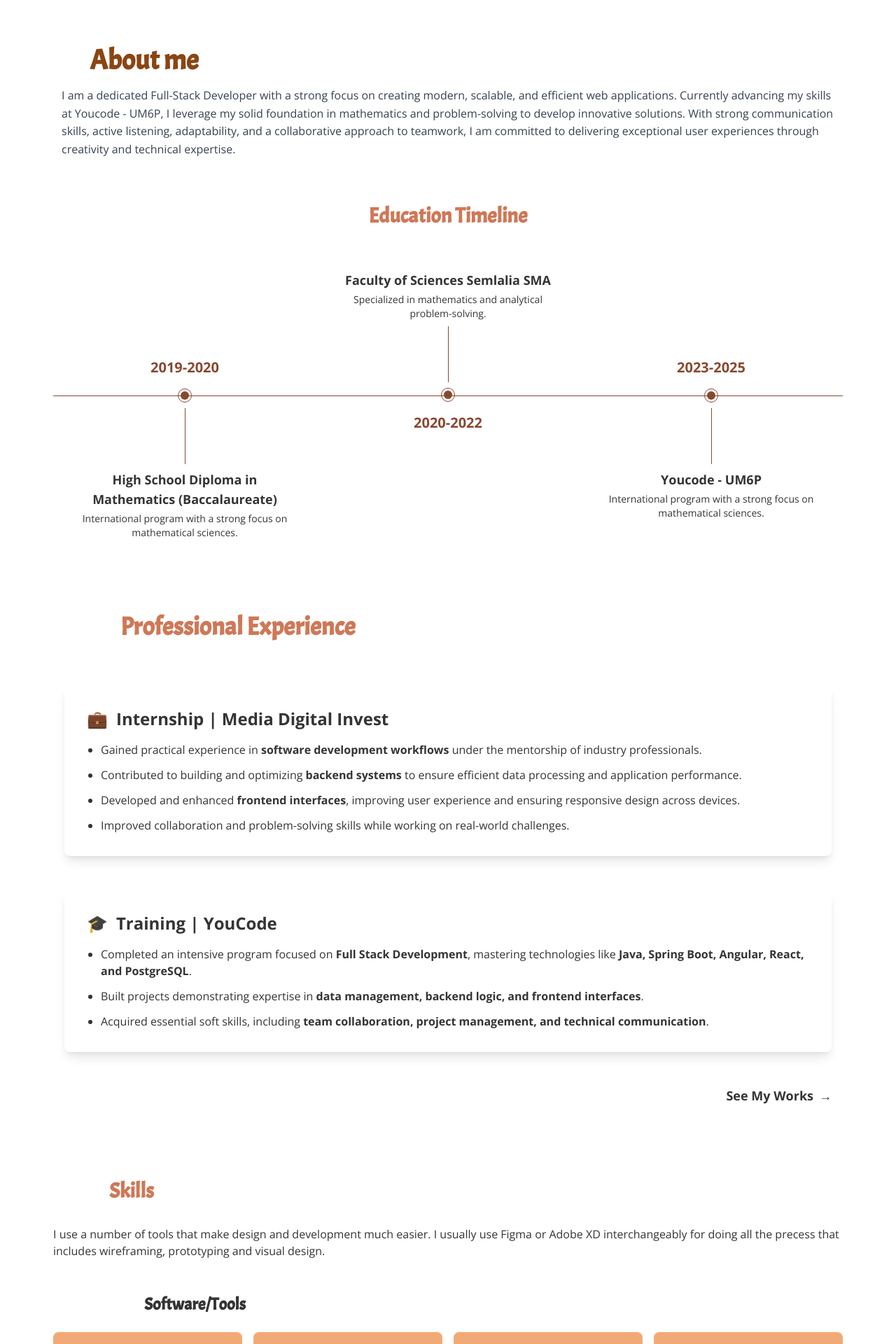
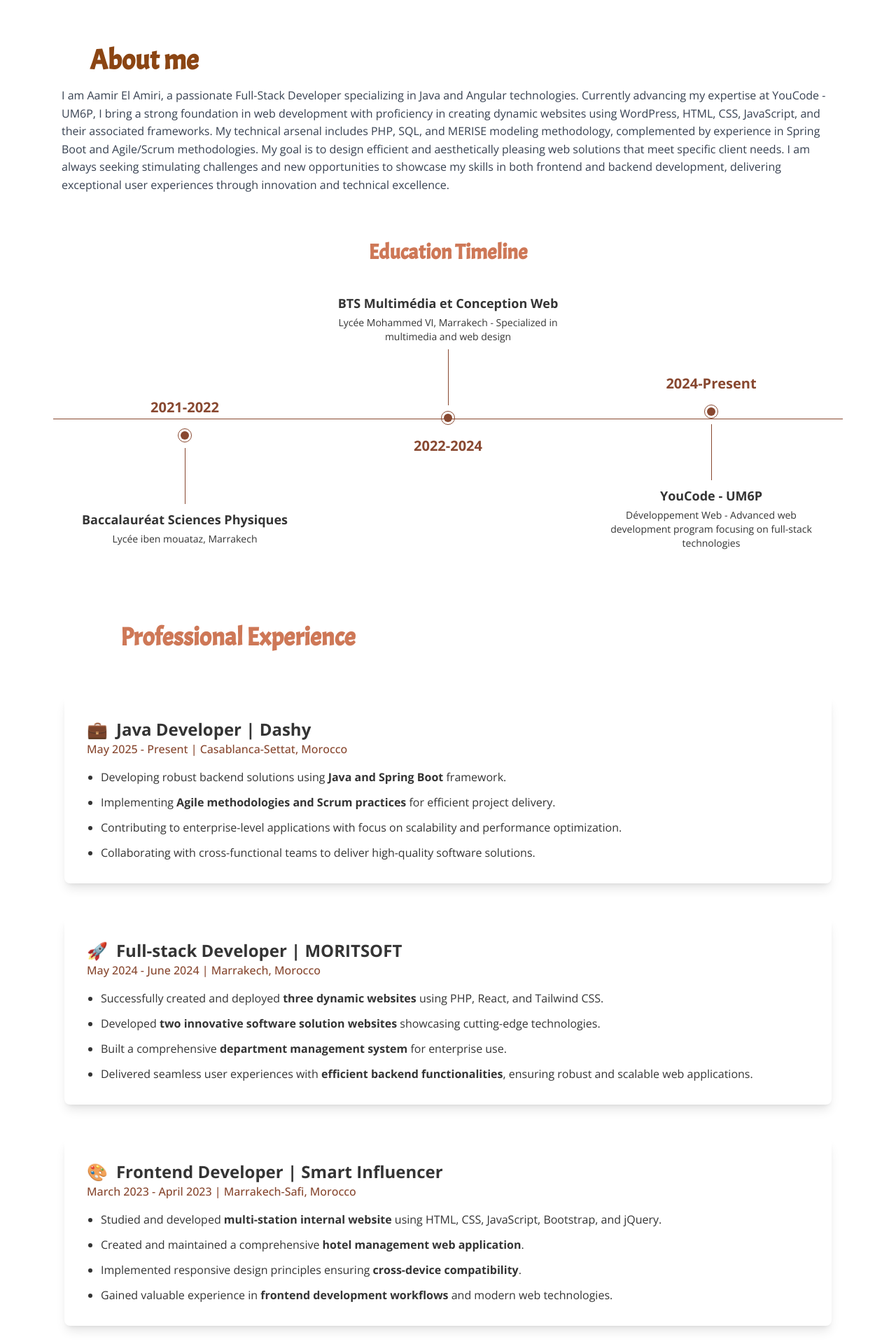
Before and after one commit to Mouadelhiloufi/MouadFolio, a React (Vite) app: page / in a window 1280 px wide. Shown: the part 440-2360 px from the top of the page at 70% size. Built offline with nearby package versions, Linux system fonts and the light colour scheme.

Commit message:
création initiale de la structure du portfolio personnel

```diff
--- a/index.html
+++ b/index.html
@@ -4,7 +4,7 @@
     <meta charset="UTF-8" />
     <meta http-equiv="X-UA-Compatible" content="IE=edge" />
     <meta name="viewport" content="width=device-width, initial-scale=1.0" />
-    <title>Bwissal</title>
+    <title>AamirElAmiri</title>
 
     <!-- Favicon -->
     <link rel="icon" type="image/png" href="/logo.png" />
--- a/index.js
+++ b/index.js
@@ -1,7 +1,6 @@
 import QRCode from 'qrcode';
-
-// Replace with your actual Vercel deployment URL after deploying
-const url = 'https://baaziz-wissal-portfolio.vercel.app';
+//url netlify
+const url = '';
 
 QRCode.toFile('qr-code.png', url, {
   color: {
--- a/src/components/About.jsx
+++ b/src/components/About.jsx
@@ -13,13 +13,14 @@ function About() {
                 <div className="max-w-6xl  mx-auto p-6">
                     <h2 className="text-3xl font-bold text-[#88483] mb-4 ml-10 " style={{fontFamily: 'Acme'}}>About me</h2>
                     <p className="text-gray-700 leading-relaxed" style={{fontFamily: 'Open Sans'}}>
-                        I am a dedicated Full-Stack Developer with a strong focus on creating
-                        modern, scalable, and efficient web applications. Currently advancing my
-                        skills at Youcode - UM6P, I leverage my solid foundation in mathematics
-                        and problem-solving to develop innovative solutions. With strong
-                        communication skills, active listening, adaptability, and a collaborative
-                        approach to teamwork, I am committed to delivering exceptional user
-                        experiences through creativity and technical expertise.
+                        I am Aamir El Amiri, a passionate Full-Stack Developer specializing in Java and Angular technologies.
+                        Currently advancing my expertise at YouCode - UM6P, I bring a strong foundation in web development
+                        with proficiency in creating dynamic websites using WordPress, HTML, CSS, JavaScript, and their
+                        associated frameworks. My technical arsenal includes PHP, SQL, and MERISE modeling methodology,
+                        complemented by experience in Spring Boot and Agile/Scrum methodologies. My goal is to design
+                        efficient and aesthetically pleasing web solutions that meet specific client needs. I am always
+                        seeking stimulating challenges and new opportunities to showcase my skills in both frontend and
+                        backend development, delivering exceptional user experiences through innovation and technical excellence.
                     </p>
                 </div>
             </section>
--- a/src/components/Education.jsx
+++ b/src/components/Education.jsx
@@ -14,47 +14,47 @@ function Education() {
 
                     {/* Timeline points */}
                     <div className="flex items-center">
-                        {/* 2019-2020 */}
+                        {/* 2021-2022 */}
                         <div className="w-1/3" style={{marginTop: '153px'}}>
                             <div className="text-center">
-                                <p className="text-[#884830] font-semibold text-xl mb-4">2019-2020</p>
+                                <p className="text-[#884830] font-semibold text-xl mb-4">2021-2022</p>
                                 <div className="w-5 h-5 z-10 mt-2 bg-white rounded-full border-[1.5px] border-[#884830] mx-auto flex justify-center items-center">
                                     <div className="w-3 h-3 bg-[#884830] rounded-full mx-auto"></div>
                                 </div>
                                 <div className="w-[0.5px] h-20 bg-[#884830] mx-auto mt-2"></div>
                                 <div className="max-w-xs mx-auto mt-2">
-                                    <h3 className="text-[#343434] text-lg font-semibold">High School Diploma in Mathematics (Baccalaureate)</h3>
-                                    <p className="text-[#343434] text-sm mt-1">International program with a strong focus on mathematical sciences.</p>
+                                    <h3 className="text-[#343434] text-lg font-semibold">Baccalauréat Sciences Physiques</h3>
+                                    <p className="text-[#343434] text-sm mt-1">Lycée iben mouataz, Marrakech</p>
                                 </div>
                             </div>
                         </div>
 
-                        {/* 2020-2022 */}
+                        {/* 2022-2024 */}
                         <div className="w-1/3" style={{marginBottom: '125px'}}>
                             <div className="text-center">
                                 <div className="max-w-xs mx-auto">
-                                    <h3 className="text-[#343434] text-lg font-semibold">Faculty of Sciences Semlalia SMA</h3>
-                                    <p className="text-[#343434] text-sm mt-1">Specialized in mathematics and analytical problem-solving.</p>
+                                    <h3 className="text-[#343434] text-lg font-semibold">BTS Multimédia et Conception Web</h3>
+                                    <p className="text-[#343434] text-sm mt-1">Lycée Mohammed VI, Marrakech - Specialized in multimedia and web design</p>
                                 </div>
                                 <div className="w-[0.5px] h-20 bg-[#884830] mx-auto mt-2"></div>
                                 <div className="w-5 h-5 z-10 mt-2 bg-white rounded-full border-[1.5px] border-[#884830] mx-auto flex justify-center items-center">
                                     <div className="w-3 h-3 bg-[#884830] rounded-full mx-auto"></div>
                                 </div>
-                                <p className="text-[#884830] font-semibold text-xl mt-4">2020-2022</p>
+                                <p className="text-[#884830] font-semibold text-xl mt-4">2022-2024</p>
                             </div>
                         </div>
 
-                        {/* 2023-2025 */}
+                        {/* 2024-Present */}
                         <div className="w-1/3" style={{marginTop: '124px'}}>
                             <div className="text-center">
-                                <p className="text-[#884830] font-semibold text-xl mb-4">2023-2025</p>
+                                <p className="text-[#884830] font-semibold text-xl mb-4">2024-Present</p>
                                 <div className="w-5 h-5 z-10 mt-2 bg-white rounded-full border-[1.5px] border-[#884830] mx-auto flex justify-center items-center">
                                     <div className="w-3 h-3 bg-[#884830] rounded-full mx-auto"></div>
                                 </div>
                                 <div className="w-[0.5px] h-20 bg-[#884830] mx-auto mt-2"></div>
                                 <div className="max-w-xs mx-auto mt-2">
-                                    <h3 className="text-[#343434] text-lg font-semibold">Youcode - UM6P</h3>
-                                    <p className="text-[#343434] text-sm mt-1">International program with a strong focus on mathematical sciences.</p>
+                                    <h3 className="text-[#343434] text-lg font-semibold">YouCode - UM6P</h3>
+                                    <p className="text-[#343434] text-sm mt-1">Développement Web - Advanced web development program focusing on full-stack technologies</p>
                                 </div>
                             </div>
                         </div>
@@ -66,45 +66,45 @@ function Education() {
                     <div className="relative">
                         <div className="absolute left-0 h-full w-[2px] bg-[#884830]"></div>
                         <div className="flex flex-col items-start space-y-8 pl-8">
-                            {/* 2019-2020 */}
+                            {/* 2021-2022 */}
                             <div className="flex flex-col items-start">
                                 <div className="flex items-center">
                                     <div className="w-5 h-5 bg-white rounded-full border-[1.5px] border-[#884830] flex justify-center items-center mr-4">
                                         <div className="w-3 h-3 bg-[#884830] rounded-full"></div>
                                     </div>
-                                    <p className="text-[#884830] font-semibold text-xl">2019-2020</p>
+                                    <p className="text-[#884830] font-semibold text-xl">2021-2022</p>
                                 </div>
                                 <div className="max-w-xs text-left mt-2">
-                                    <h3 className="text-[#343434] text-lg font-semibold">High School Diploma in Mathematics (Baccalaureate)</h3>
-                                    <p className="text-[#343434] text-sm mt-1">International program with a strong focus on mathematical sciences.</p>
+                                    <h3 className="text-[#343434] text-lg font-semibold">Baccalauréat Sciences Physiques</h3>
+                                    <p className="text-[#343434] text-sm mt-1">Lycée iben mouataz, Marrakech</p>
                                 </div>
                             </div>
 
-                            {/* 2020-2022 */}
+                            {/* 2022-2024 */}
                             <div className="flex flex-col items-start">
                                 <div className="flex items-center">
                                     <div className="w-5 h-5 bg-white rounded-full border-[1.5px] border-[#884830] flex justify-center items-center mr-4">
                                         <div className="w-3 h-3 bg-[#884830] rounded-full"></div>
                                     </div>
-                                    <p className="text-[#884830] font-semibold text-xl">2020-2022</p>
+                                    <p className="text-[#884830] font-semibold text-xl">2022-2024</p>
                                 </div>
                                 <div className="max-w-xs text-left mt-2">
-                                    <h3 className="text-[#343434] text-lg font-semibold">Faculty of Sciences Semlalia SMA</h3>
-                                    <p className="text-[#343434] text-sm mt-1">Specialized in mathematics and analytical problem-solving.</p>
+                                    <h3 className="text-[#343434] text-lg font-semibold">BTS Multimédia et Conception Web</h3>
+                                    <p className="text-[#343434] text-sm mt-1">Lycée Mohammed VI, Marrakech - Specialized in multimedia and web design</p>
                                 </div>
                             </div>
 
-                            {/* 2023-2025 */}
+                            {/* 2024-Present */}
                             <div className="flex flex-col items-start">
                                 <div className="flex items-center">
                                     <div className="w-5 h-5 bg-white rounded-full border-[1.5px] border-[#884830] flex justify-center items-center mr-4">
                                         <div className="w-3 h-3 bg-[#884830] rounded-full"></div>
                                     </div>
-                                    <p className="text-[#884830] font-semibold text-xl">2023-2025</p>
+                                    <p className="text-[#884830] font-semibold text-xl">2024-Present</p>
                                 </div>
                                 <div className="max-w-xs text-left mt-2">
-                                    <h3 className="text-[#343434] text-lg font-semibold">Youcode - UM6P</h3>
-                                    <p className="text-[#343434] text-sm mt-1">International program with a strong focus on mathematical sciences.</p>
+                                    <h3 className="text-[#343434] text-lg font-semibold">YouCode - UM6P</h3>
+                                    <p className="text-[#343434] text-sm mt-1">Développement Web - Advanced web development program focusing on full-stack technologies</p>
                                 </div>
                             </div>
                         </div>
--- a/src/components/Experience.jsx
+++ b/src/components/Experience.jsx
@@ -9,7 +9,7 @@ function Experience() {
             </h2>
 
             <div className="max-w-6xl mx-auto space-y-12">
-                {/* Internship Section */}
+                {/* Dashy - Current Position */}
                 <motion.div
                     className="bg-white shadow-lg rounded-lg p-8 transform transition duration-300 hover:scale-105"
                     initial={{ opacity: 0, y: 20 }}
@@ -17,25 +17,26 @@ function Experience() {
                     transition={{ delay: 0.2 }}
                 >
                     <h3 className="flex items-center gap-3 text-2xl font-semibold text-[#343434]">
-                        <span>💼</span> Internship | Media Digital Invest
+                        <span>💼</span> Java Developer | Dashy
                     </h3>
+                    <p className="text-[#884830] font-medium mb-4">May 2025 - Present | Casablanca-Settat, Morocco</p>
                     <ul className="list-disc ml-5 space-y-3 text-[#343434] mt-4">
                         <li>
-                            Gained practical experience in <span className="font-semibold">software development workflows</span> under the mentorship of industry professionals.
+                            Developing robust backend solutions using <span className="font-semibold">Java and Spring Boot</span> framework.
                         </li>
                         <li>
-                            Contributed to building and optimizing <span className="font-semibold">backend systems</span> to ensure efficient data processing and application performance.
+                            Implementing <span className="font-semibold">Agile methodologies and Scrum practices</span> for efficient project delivery.
                         </li>
                         <li>
-                            Developed and enhanced <span className="font-semibold">frontend interfaces</span>, improving user experience and ensuring responsive design across devices.
+                            Contributing to enterprise-level applications with focus on scalability and performance optimization.
                         </li>
                         <li>
-                            Improved collaboration and problem-solving skills while working on real-world challenges.
+                            Collaborating with cross-functional teams to deliver high-quality software solutions.
                         </li>
                     </ul>
                 </motion.div>
 
-                {/* Training Section */}
+                {/* MORITSOFT */}
                 <motion.div
                     className="bg-white shadow-lg rounded-lg p-8 transform transition duration-300 hover:scale-105"
                     initial={{ opacity: 0, y: 20 }}
@@ -43,17 +44,48 @@ function Experience() {
                     transition={{ delay: 0.4 }}
                 >
                     <h3 className="flex items-center gap-3 text-2xl font-semibold text-[#343434]">
-                        <span>🎓</span> Training | YouCode
+                        <span>🚀</span> Full-stack Developer | MORITSOFT
                     </h3>
+                    <p className="text-[#884830] font-medium mb-4">May 2024 - June 2024 | Marrakech, Morocco</p>
                     <ul className="list-disc ml-5 space-y-3 text-[#343434] mt-4">
                         <li>
-                            Completed an intensive program focused on <span className="font-semibold">Full Stack Development</span>, mastering technologies like <span className="font-semibold">Java, Spring Boot, Angular, React, and PostgreSQL</span>.
+                            Successfully created and deployed <span className="font-semibold">three dynamic websites</span> using PHP, React, and Tailwind CSS.
                         </li>
                         <li>
-                            Built projects demonstrating expertise in <span className="font-semibold">data management, backend logic, and frontend interfaces</span>.
+                            Developed <span className="font-semibold">two innovative software solution websites</span> showcasing cutting-edge technologies.
                         </li>
                         <li>
-                            Acquired essential soft skills, including <span className="font-semibold">team collaboration, project management, and technical communication</span>.
+                            Built a comprehensive <span className="font-semibold">department management system</span> for enterprise use.
+                        </li>
+                        <li>
+                            Delivered seamless user experiences with <span className="font-semibold">efficient backend functionalities</span>, ensuring robust and scalable web applications.
+                        </li>
+                    </ul>
+                </motion.div>
+
+                {/* Smart Influencer */}
+                <motion.div
+                    className="bg-white shadow-lg rounded-lg p-8 transform transition duration-300 hover:scale-105"
+                    initial={{ opacity: 0, y: 20 }}
+                    animate={{ opacity: 1, y: 0 }}
+                    transition={{ delay: 0.6 }}
+                >
+                    <h3 className="flex items-center gap-3 text-2xl font-semibold text-[#343434]">
+                        <span>🎨</span> Frontend Developer | Smart Influencer
+                    </h3>
+                    <p className="text-[#884830] font-medium mb-4">March 2023 - April 2023 | Marrakech-Safi, Morocco</p>
+                    <ul className="list-disc ml-5 space-y-3 text-[#343434] mt-4">
+                        <li>
+                            Studied and developed <span className="font-semibold">multi-station internal website</span> using HTML, CSS, JavaScript, Bootstrap, and jQuery.
+                        </li>
+                        <li>
+                            Created and maintained a comprehensive <span className="font-semibold">hotel management web application</span>.
+                        </li>
+                        <li>
+                            Implemented responsive design principles ensuring <span className="font-semibold">cross-device compatibility</span>.
+                        </li>
+                        <li>
+                            Gained valuable experience in <span className="font-semibold">frontend development workflows</span> and modern web technologies.
                         </li>
                     </ul>
                 </motion.div>
--- a/src/components/Footer.jsx
+++ b/src/components/Footer.jsx
@@ -23,14 +23,14 @@ function Footer() {
                     {/* Right Side */}
                     <div className="text-right">
                         <div className="mb-2">
-                            <a href="https://www.linkedin.com/in/baaziz-wissal-311a9526a/" className="hover:underline">LinkedIn</a>
+                            <a href="https://www.linkedin.com/in/aamirelamiri/" className="hover:underline">LinkedIn</a>
                             {" / "}
-                            <a href="https://www.instagram.com/baazizwissal/" className="hover:underline">Instagram</a>
+                            <a href="https://www.instagram.com/aamir_el_amiri" className="hover:underline">Instagram</a>
                             {" / "}
-                            <a href="https://x.com/baaziz_wissal?t=vHGTdTGowoQEANVtWeI1Jg&s=09" className="hover:underline">Twitter</a>
+                            <a href="https://x.com/" className="hover:underline">Twitter</a>
                         </div>
-                        <a href="mailto:baazizwissal13@gmail.com" className="hover:underline">
-                            baazizwissal13@gmail.com
+                        <a href="mailto:aamirelamiri3@gmail.com" className="hover:underline">
+                            aamirelamiri3@gmail.com
                         </a>
                     </div>
                 </div>
@@ -39,7 +39,7 @@ function Footer() {
                 <div className="text-center text-sm">
                     <div className="flex justify-center space-x-4">
                         <a
-                            href="https://www.linkedin.com/in/baaziz-wissal-311a9526a/"
+                            href="https://www.linkedin.com/in/aamirelamiri/"
                             target="_blank"
                             rel="noopener noreferrer"
                             className="text-white hover:text-gray-300 transition-colors"
@@ -47,7 +47,7 @@ function Footer() {
                             <FontAwesomeIcon icon={faLinkedin} size="lg" />
                         </a>
                         <a
-                            href="https://github.com/bwissal13"
+                            href="https://github.com/ISTIFANO"
                             target="_blank"
                             rel="noopener noreferrer"
                             className="text-white hover:text-gray-300 transition-colors"
@@ -55,7 +55,7 @@ function Footer() {
                             <FontAwesomeIcon icon={faGithub} size="lg" />
                         </a>
                         <a
-                            href="https://www.instagram.com/baazizwissal/"
+                            href="https://www.instagram.com/aamir_el_amiri"
                             target="_blank"
                             rel="noopener noreferrer"
                             className="text-white hover:text-gray-300 transition-colors"
@@ -63,13 +63,13 @@ function Footer() {
                             <FontAwesomeIcon icon={faInstagram} size="lg" />
                         </a>
                         <a
-                            href="mailto:baazizwissal13@gmail.com"
+                            href="mailto:aamirelamiri3@gmail.com"
                             className="text-white hover:text-gray-300 transition-colors"
                         >
                             <FontAwesomeIcon icon={faEnvelope} size="lg" />
                         </a>
                     </div>
-                    <p className="mt-4">baazizwissal</p>
+                    <p className="mt-4">Aamir El Amiri</p>
                 </div>
             </div>
         </section>
--- a/src/components/Header.jsx
+++ b/src/components/Header.jsx
@@ -6,7 +6,7 @@ export default function Header() {
     return (
         <header className="header flex  justify-between">
             <a href="/" className="logo text-lg font-bold text-white hover:text-[#FFE4E1] transition-colors duration-300">
-            BAAZIZ Wissal | Full-Stack Developer
+        Aamir El Amiri  | Full-Stack Developer
             </a>
             <button
                 className="text-[#8B4513] md:hidden text-3xl"
--- a/src/components/Hero.jsx
+++ b/src/components/Hero.jsx
@@ -18,7 +18,7 @@ function Hero() {
                         </a>
                     </div>
                     <div className="hero-image">
-                    <img src="/my.png" alt="Baaziz Wissal" />
+                        <img src="/my.png" alt="Aamir El Amiri " />
                     </div>
                 </div>
             </section>
--- a/src/components/MobileMessage.jsx
+++ b/src/components/MobileMessage.jsx
@@ -19,7 +19,7 @@ function MobileMessage() {
       </h1>
 
       <h2 className="text-xl text-center font-bold text-[#884830] mb-4" style={{fontFamily: 'Acme'}}>
-        BAAZIZ Wissal | Full-Stack Developer
+        El Amiri Aamir | Full-Stack Developer
       </h2>
 
       <div className="text-center p-8">
@@ -34,7 +34,7 @@ function MobileMessage() {
           </p>
           <div className="flex justify-center">
             <a
-              href="mailto:baazizwissal13@gmail.com"
+              href="mailto:aamirelamiri3@gmail.com"
               className="inline-flex items-center gap-2 px-6 py-3 bg-[#884830] text-white rounded-lg hover:bg-[#CE7857] transition-all duration-300 shadow-lg hover:shadow-xl"
             >
               Contact Me
```
Also changed, not shown: src/components/works/Websites.jsx (+9 -9 lines), src/pages/Contact.jsx (+5 -8 lines). Lines whose indentation alone changed are shown as unchanged.
